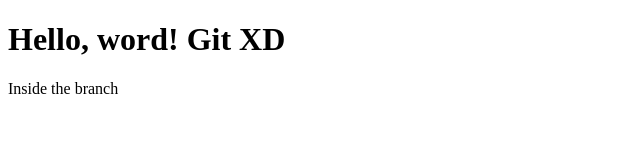
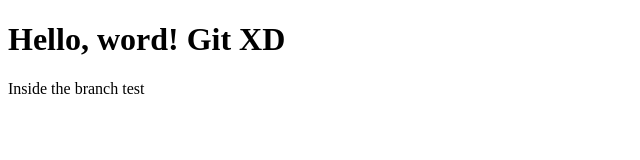
Before and after one commit to GabrielSAMatos/git-geracao-tech, a plain HTML site: page index.html in a window 1280 px wide. Shown: the full height of the page, 0-640 px from the left. Drawn offline with Linux system fonts and the light colour scheme.

Commit message:
Add new branch test

```diff
--- a/index.html
+++ b/index.html
@@ -9,7 +9,7 @@
 
 <body>
     <h1>Hello, word! Git XD</h1>
-    <p>Inside the branch</p>
+    <p>Inside the branch test</p>
 </body>
 
 </html>
```
